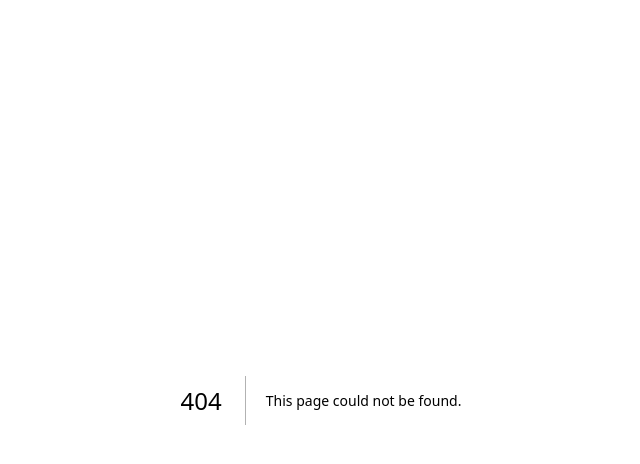
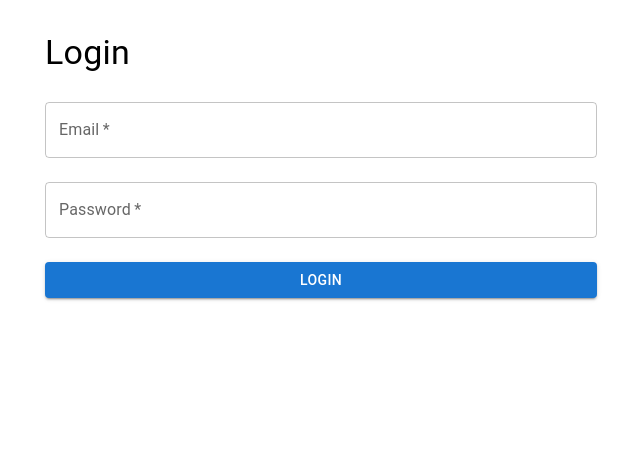
Before and after one commit to BrianPizz/time-flow, a Next.js app: page /login in a window 1280 px wide. Before the commit this address had no page. Shown: the top 464 px of the page, without its empty margins (319-959 px from the left). Built offline with nearby package versions, Linux system fonts and the light colour scheme.

Commit message:
login page

```diff
--- /dev/null
+++ b/src/pages/login.js
@@ -0,0 +1,73 @@
+import { useState } from "react";
+import { TextField, Button, Container, Typography, Box } from "@mui/material";
+
+export default function LoginPage() {
+  const [email, setEmail] = useState("");
+  const [password, setPassword] = useState("");
+  const [error, setError] = useState("");
+
+  const handleLogin = async (e) => {
+    e.preventDefault();
+    setError("");
+
+    try {
+      const res = await fetch("/api/auth/login", {
+        method: "POST",
+        headers: { "Content-Type": "application/json" },
+        body: JSON.stringify({ email, password }),
+      });
+
+      const data = await res.json();
+
+      if (!res.ok) {
+        setError(data.error || "Login failed");
+        return;
+      }
+
+      localStorage.setItem("token", data.token);
+      window.location.href = "/";
+    } catch (err) {
+      setError("Something went wrong");
+    }
+  };
+
+  return (
+    <Container maxWidth="sm">
+      <Box my={4}>
+        <Typography variant="h4" gutterBottom>
+          Login
+        </Typography>
+
+        <form onSubmit={handleLogin}>
+          <TextField
+            label="Email"
+            fullWidth
+            margin="normal"
+            value={email}
+            onChange={(e) => setEmail(e.target.value)}
+            required
+          />
+          <TextField
+            label="Password"
+            fullWidth
+            margin="normal"
+            type="password"
+            value={password}
+            onChange={(e) => setPassword(e.target.value)}
+            required
+          />
+
+          {error && (
+            <Typography color="error" mt={2}>
+              {error}
+            </Typography>
+          )}
+
+          <Button type="submit" variant="contained" color="primary" fullWidth sx={{ mt: 2 }}>
+            Login
+          </Button>
+        </form>
+      </Box>
+    </Container>
+  );
+}
```
Also changed, not shown: src/pages/index.js (+16 -1 lines).
